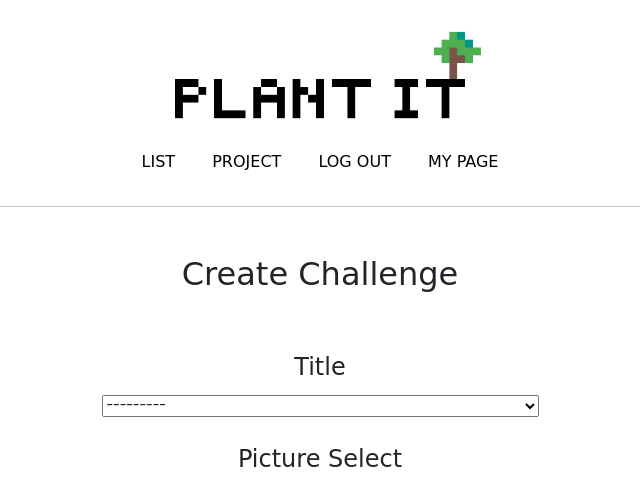
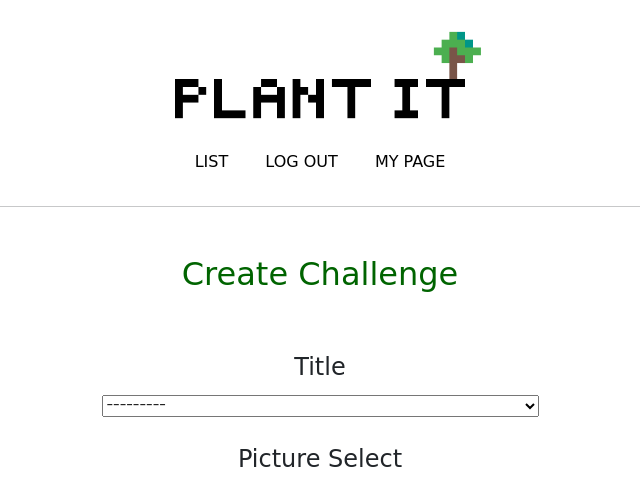
Before and after one commit to chogoal/PlantIt, a Django app: page /challenges/create/ in a window 1280 px wide. Shown: the top 481 px of the page, without its empty margins (320-960 px from the left). Run offline with Django 3.2, Linux system fonts and the light colour scheme; the visitor is signed in with stand-in values (Sample User, id 1); parts of the project's set-up code (start-up, migrations or seed data) failed here and were passed over; some libraries are stand-ins or nearby versions; some web fonts are replaced.

Commit message:
delete header-project

```diff
--- a/challengeapp/templates/challengeapp/create.html
+++ b/challengeapp/templates/challengeapp/create.html
@@ -16,7 +16,7 @@
 
     <div class="text-center mw-500 m-auto">
 
-        <div class="m-5 DGM">
+        <div class="page_title">
             <h2>Create Challenge</h2>
         </div>
 
--- a/challengeapp/templates/challengeapp/detail.html
+++ b/challengeapp/templates/challengeapp/detail.html
@@ -11,11 +11,7 @@
                 <p class="DGM">{{ target_challenge.updated_at }}</p>
             </div>
             <div>
-                {% if target_challenge.success %}
-                    <h5 class="challenge_success">해당 챌린지를 성공하셨습니다</h5>
-                {% else %}
-                    <h5 class="challenge_try">도전해볼까요?</h5>
-                {% endif %}
+                <h5 class="challenge_success">해당 챌린지를 성공하셨습니다</h5>
             </div>
         </div>
 
--- a/templates/header.html
+++ b/templates/header.html
@@ -9,11 +9,6 @@
         <span style="margin: 1rem">
             <a href="{% url 'articleapp:list' %}">
                 LIST
-            </a>
-        </span>
-        <span style="margin: 1rem">
-            <a href="{% url 'projectapp:list' %}">
-                PROJECT
             </a>
         </span>
 
```
